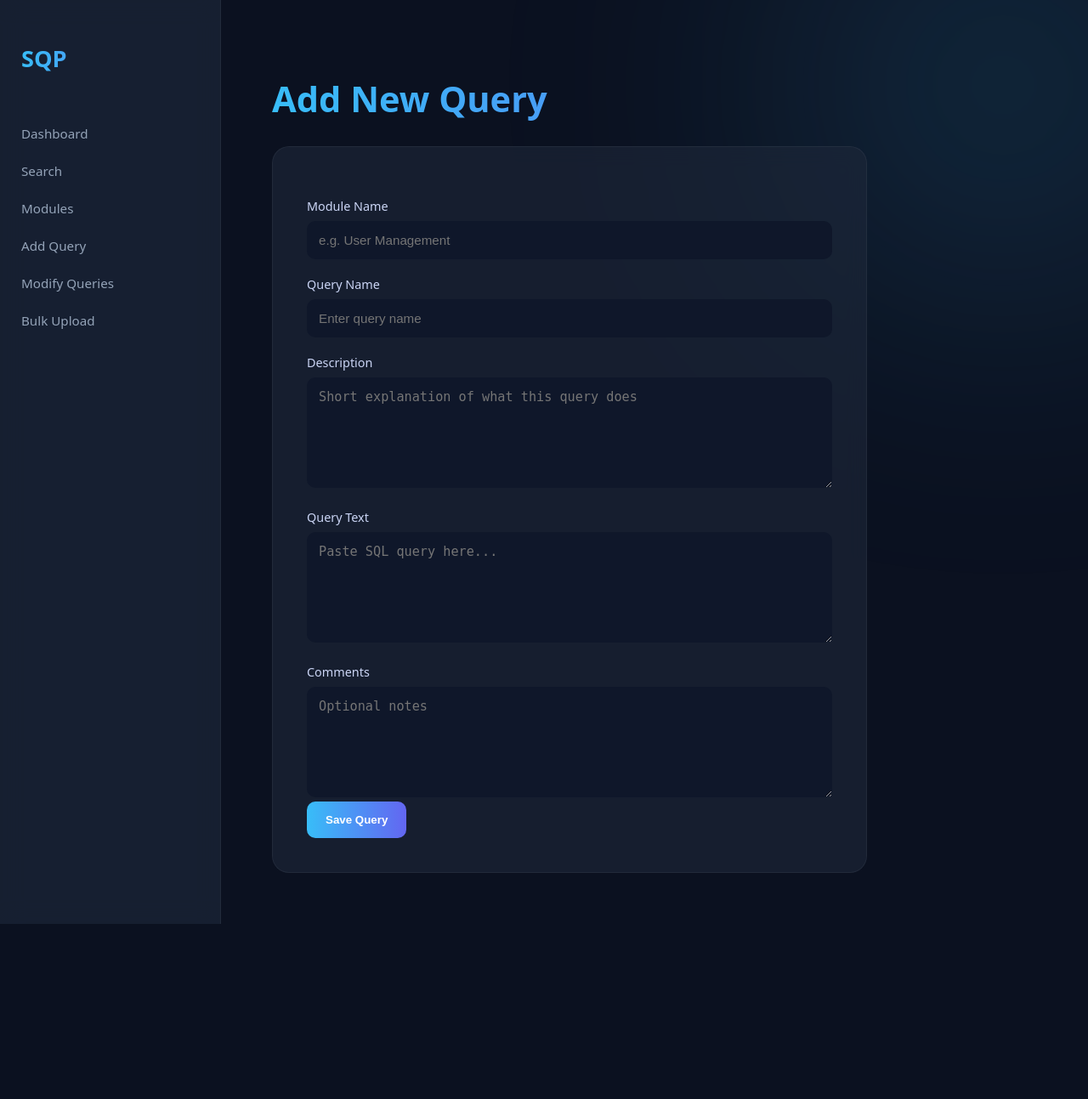
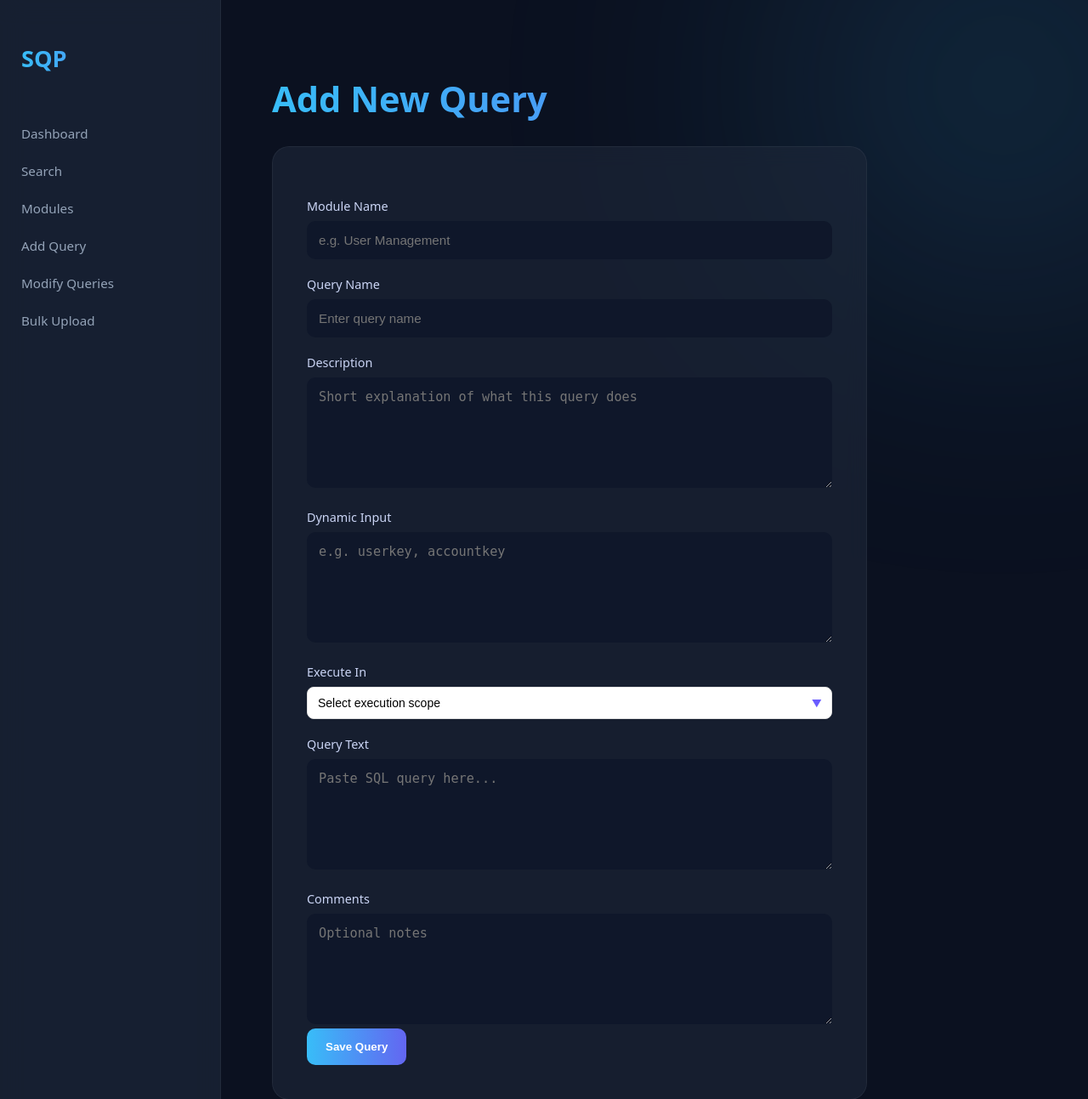
Before and after one commit to tejwant-bedi/saviynt_query_portal, a Flask app: page /add in a window 1280 px wide. Shown: the top 1293 px of the page at 85% size. Before the commit the page ends 1087 px from the top, so only its background shows below. Run offline with Flask 3, Linux system fonts and the light colour scheme.

Commit message:
Added two more columns to the query table

```diff
--- a/app.py
+++ b/app.py
@@ -1,5 +1,5 @@
 import os
-from flask import Flask, flash, render_template, request, redirect, url_for
+from flask import Flask, flash, render_template, request, redirect, url_for, session
 from sqlalchemy import or_
 from extensions import db
 import pandas as pd
@@ -97,7 +97,6 @@ def search_page():
                 Query.name.ilike(f"%{keyword}%"),
                 Query.module.ilike(f"%{keyword}%"),
                 Query.description.ilike(f"%{keyword}%"),
-                Query.query_text.ilike(f"%{keyword}%")
             )
         ).order_by(Query.created_at.desc()).all()
 
@@ -144,10 +143,16 @@ def add_query():
             description = clean_text(request.form.get("description", ""))
             comments = clean_text(request.form.get("comments", ""))
             query_text = clean_query_text(request.form.get("query_text", ""))
+            dynamic_input=clean_text(request.form.get("dynamic_input"))
+            execute_in=request.form.get("execute_in")
 
             # 2. Validation
             if not name or not query_text:
                 flash("Name and Query Text are required.")
+                return redirect(url_for("add_query"))
+            allowed_scopes = ["Data Analyzer, Analytics", "Analytics"]
+            if execute_in not in allowed_scopes:
+                flash("Invalid value for 'Execute in'")
                 return redirect(url_for("add_query"))
 
             # 3. Normalize name for duplicate check
@@ -168,7 +173,9 @@ def add_query():
                 name=name,
                 description=description,
                 query_text=query_text,
-                comments=comments
+                comments=comments,
+                dynamic_input=dynamic_input,
+                execute_in=execute_in
             )
 
             db.session.add(new_query)
@@ -187,7 +194,7 @@ def add_query():
     return render_template("add.html")
 
 # ===============================
-# MANAGE PAGE (EDIT/DELETE + SEARCH)
+# MANAGE PAGE
 # ===============================
 
 @app.route("/manage")
@@ -285,10 +292,19 @@ def edit_query(id):
     query = Query.query.get_or_404(id)
 
     if request.method == "POST":
+        allowed_scopes = ["Data Analyzer, Analytics", "Analytics"]
+        execute_in = request.form.get("execute_in")
+
+        if execute_in not in allowed_scopes:
+            flash("Invalid value for 'Execute in'")
+            return redirect(url_for("edit_query", id=id))
+
         query.module = clean_text(request.form["module"])
         query.name = clean_text(request.form["name"])
         query.description = clean_text(request.form["description"])
         query.query_text = clean_query_text(request.form["query_text"])
+        query.execute_in = clean_text(request.form["execute_in"])
+        query.dynamic_input = clean_text(request.form["dynamic_input"])
         query.comments = clean_text(request.form["comments"])
 
         db.session.commit()
@@ -305,20 +321,18 @@ def bulk_upload():
     if request.method == "POST":
         file = request.files.get("file")
 
-        # 1. File presence check
         if not file or file.filename == "":
             flash("Please select a file to upload.")
             return redirect(url_for("bulk_upload"))
 
         filename = file.filename.lower()
 
-        # 2. File type validation
         if not (filename.endswith(".csv") or filename.endswith(".xlsx")):
             flash("Invalid file type. Please upload a CSV or XLSX file.")
             return redirect(url_for("bulk_upload"))
 
         try:
-            # 3. Read file with encoding fallback
+            # Read file
             if filename.endswith(".csv"):
                 try:
                     df = pd.read_csv(file, encoding="utf-8")
@@ -328,7 +342,6 @@ def bulk_upload():
             else:
                 df = pd.read_excel(file)
 
-            # 4. Empty file check
             if df.empty:
                 flash("The uploaded file is empty.")
                 return redirect(url_for("bulk_upload"))
@@ -336,7 +349,6 @@ def bulk_upload():
             # Normalize column names
             df.columns = df.columns.str.strip().str.lower()
 
-            # 5. Required columns validation
             required_columns = {"name", "query_text"}
             missing_columns = required_columns - set(df.columns)
 
@@ -347,69 +359,102 @@ def bulk_upload():
             added_count = 0
             duplicate_count = 0
             skipped_count = 0
+            row_errors = []
 
-            # 6. Load existing queries once (performance optimization)
+            # Load existing queries once
             existing_queries = Query.query.all()
+            existing_set = {
+                (normalize_text(q.name), normalize_text(q.module))
+                for q in existing_queries
+            }
 
-            existing_set = set()
-            for q in existing_queries:
-                key = (
-                    normalize_text(q.name),
-                    normalize_text(q.module)
-                )
-                existing_set.add(key)
+            allowed_scopes = ["Data Analyzer, Analytics", "Analytics"]
 
-            # 7. Process rows
-            for _, row in df.iterrows():
-                name = str(row.get("name", "")).strip()
-                query_text = clean_query_text(str(row.get("query_text", "")).strip())
-                module = str(row.get("module", "")).strip()
+            # Process rows
+            for index, row in df.iterrows():
+                row_number = index + 2  # +2 because Excel header is row 1
 
-                # Skip invalid rows
-                if not name or not query_text or name.lower() == "nan":
+                try:
+                    name = clean_text(str(row.get("name", "")))
+                    module = clean_text(str(row.get("module", "")))
+                    query_text = clean_query_text(str(row.get("query_text", "")))
+                    description = clean_text(str(row.get("description", "")))
+                    comments = clean_text(str(row.get("comments", "")))
+                    dynamic_input = clean_text(str(row.get("dynamic_input", "")))
+                    execute_in = clean_text(str(row.get("execute_in", "")))
+
+                    # Validation: name/query
+                    if not name or name.lower() == "nan":
+                        skipped_count += 1
+                        row_errors.append(f"Row {row_number}: Missing query name")
+                        continue
+
+                    if not query_text or query_text.lower() == "nan":
+                        skipped_count += 1
+                        row_errors.append(f"Row {row_number}: Missing query_text")
+                        continue
+
+                    # Duplicate check
+                    key = (normalize_text(name), normalize_text(module))
+                    if key in existing_set:
+                        duplicate_count += 1
+                        row_errors.append(f"Row {row_number}: Duplicate (name + module)")
+                        continue
+
+                    # Execute scope validation
+                    if execute_in and execute_in not in allowed_scopes:
+                        skipped_count += 1
+                        row_errors.append(
+                            f"Row {row_number}: Invalid Execute in value -> '{execute_in}'"
+                        )
+                        continue
+
+                    # Insert
+                    new_query = Query(
+                        module=module,
+                        name=name,
+                        description=description,
+                        query_text=query_text,
+                        comments=comments,
+                        dynamic_input=dynamic_input,
+                        execute_in=execute_in
+                    )
+
+                    db.session.add(new_query)
+                    existing_set.add(key)
+                    added_count += 1
+
+                except Exception as row_error:
                     skipped_count += 1
-                    continue
+                    row_errors.append(
+                        f"Row {row_number}: System error -> {str(row_error)}"
+                    )
 
-                # Normalize for duplicate check
-                normalized_key = (
-                    normalize_text(name),
-                    normalize_text(module)
-                )
-
-                if normalized_key in existing_set:
-                    duplicate_count += 1
-                    continue
-
-                new_query = Query(
-                    module=module,
-                    name=name,
-                    description=str(row.get("description", "")).strip(),
-                    query_text=query_text,
-                    comments=str(row.get("comments", "")).strip()
-                )
-
-                db.session.add(new_query)
-                existing_set.add(normalized_key)
-                added_count += 1
-
-            # 8. Commit once
             db.session.commit()
 
-            # 9. Summary message
+            # Summary
             flash(
                 f"Upload completed: {added_count} added, "
-                f"{duplicate_count} duplicates skipped, "
-                f"{skipped_count} invalid rows skipped."
+                f"{duplicate_count} duplicates, "
+                f"{skipped_count} skipped."
             )
+
+            # Store row errors (limit to avoid huge UI)
+            if row_errors:
+                session["bulk_errors"] = row_errors[:100]
+            else:
+                session.pop("bulk_errors", None)
 
         except Exception as e:
             db.session.rollback()
             print("Bulk upload error:", e)
-            flash("Upload failed due to a system error. Please check the file format and try again.")
+            flash("Upload failed due to a system error.")
 
         return redirect(url_for("bulk_upload"))
 
-    return render_template("bulk_upload.html")
+    # GET request
+    errors = session.pop("bulk_errors", None)
+    return render_template("bulk_upload.html", errors=errors)
 
 # ===============================
 # APP START
--- a/models.py
+++ b/models.py
@@ -8,4 +8,6 @@ class Query(db.Model):
     description = db.Column(db.Text)
     query_text = db.Column(db.Text, nullable=False)
     comments = db.Column(db.Text)
+    dynamic_input = db.Column(db.Text)
+    execute_in = db.Column(db.String(50))
     created_at = db.Column(db.DateTime, default=datetime.utcnow)
--- a/static/style.css
+++ b/static/style.css
@@ -356,15 +356,19 @@ button:hover {
 .modules-container {
     display: flex;
     gap: 40px;
+    width: 100%;
+    align-items: flex-start;
 }
 
 .module-list {
-    width: 260px;
+    flex: 0 0 260px; /* fixed sidebar width */
     background: rgba(30,41,59,0.6);
     backdrop-filter: blur(12px);
     padding: 25px;
     border-radius: 18px;
     border: 1px solid rgba(255,255,255,0.05);
+    height: calc(100vh - 140px); /* fill vertical space */
+    overflow-y: auto;
 }
 
 .module-list a {
@@ -379,6 +383,13 @@ button:hover {
 .module-list a.active {
     color: #38bdf8;
     font-weight: 600;
+}
+
+/* Right side should fill remaining space */
+.module-queries {
+    flex: 1;
+    min-width: 0; /* prevents overflow issues */
+    width: 100%;
 }
 
 /* =========================
@@ -517,3 +528,53 @@ pre {
     opacity: 1;
     transform: translateY(0);
 }
+
+.form-group {
+    margin-bottom: 18px;
+    display: flex;
+    flex-direction: column;
+}
+
+.form-group label {
+    font-weight: 600;
+    margin-bottom: 6px;
+    color: #2c2c2c;
+}
+
+.custom-select-wrapper {
+    position: relative;
+}
+
+.custom-select {
+    width: 100%;
+    padding: 10px 40px 10px 12px;
+    border-radius: 8px;
+    border: 1px solid #e0e0e0;
+    font-size: 14px;
+    background: #ffffff;
+    appearance: none;
+    -webkit-appearance: none;
+    -moz-appearance: none;
+    cursor: pointer;
+    transition: all 0.25s ease;
+}
+.custom-select:focus {
+    outline: none;
+    border-color: #6a5cff;
+    box-shadow: 0 0 0 2px rgba(106, 92, 255, 0.15);
+}
+
+.custom-select-wrapper::after {
+    content: "▼";
+    font-size: 12px;
+    color: #6a5cff;
+    position: absolute;
+    right: 12px;
+    top: 50%;
+    transform: translateY(-50%);
+    pointer-events: none;
+}
+
+.custom-select:hover {
+    border-color: #6a5cff;
+}
--- a/templates/add.html
+++ b/templates/add.html
@@ -15,6 +15,19 @@
 
         <label>Description</label>
         <textarea name="description" placeholder="Short explanation of what this query does"></textarea>
+
+        <label>Dynamic Input</label>
+        <textarea name="dynamic_input" placeholder="e.g. userkey, accountkey"></textarea>
+
+        <label for="execute_in">Execute In</label>
+
+        <div class="custom-select-wrapper">
+            <select id="execute_in" name="execute_in" class="custom-select" required>
+                <option value="" disabled selected>Select execution scope</option>
+                <option value="Data Analyzer, Analytics">Data Analyzer + Analytics</option>
+                <option value="Analytics">Analytics Only</option>
+            </select>
+        </div>
 
         <label>Query Text</label>
         <textarea name="query_text" placeholder="Paste SQL query here..." required></textarea>
```
Also changed, not shown: templates/bulk_upload.html (+19 -5 lines), templates/edit.html (+10 -0 lines), templates/modules.html (+13 -6 lines), templates/search.html (+12 -0 lines).
